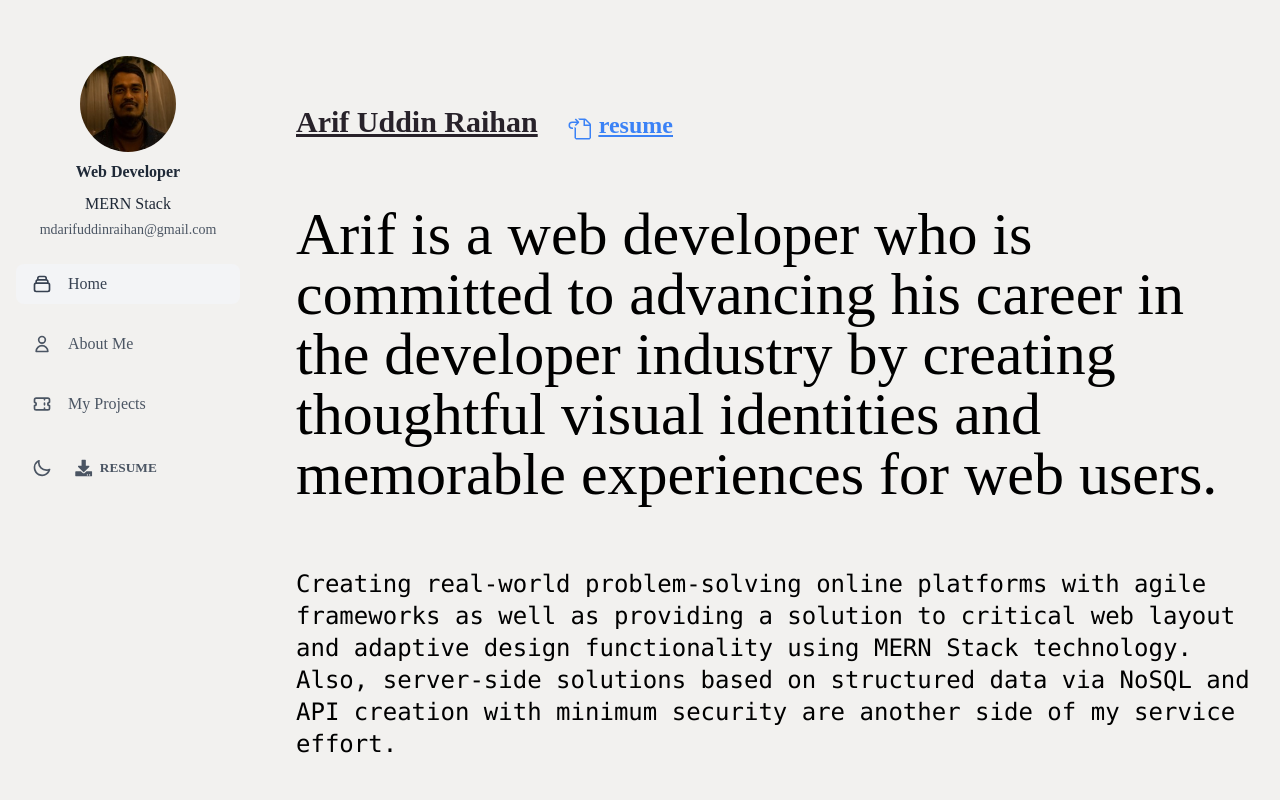
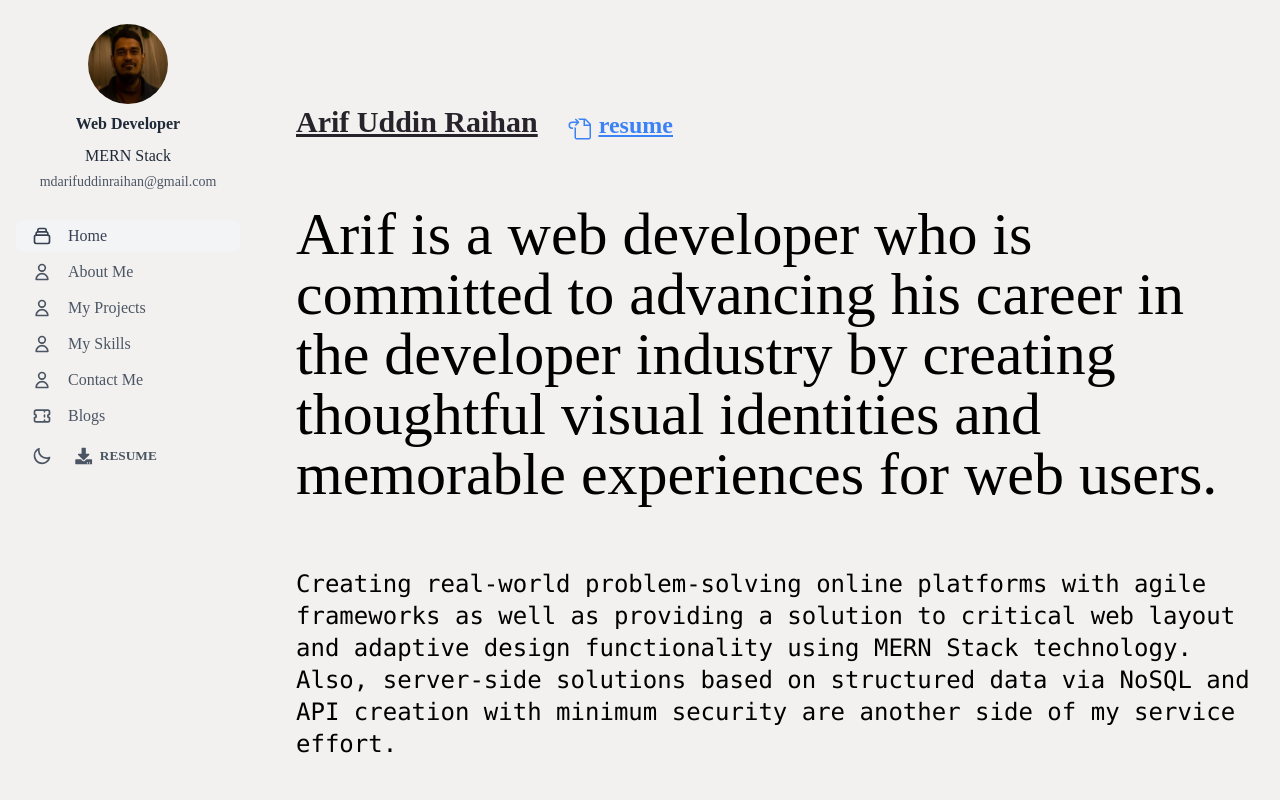
Before and after one commit to arifuddinraihan/arif-portfolio-side-client, a React (Create React App) app: page / in a window 1280 px wide. Shown: the top 800 px of the page. Built offline with nearby package versions, Linux system fonts and the light colour scheme.

Commit message:
added ref for section

```diff
--- /dev/null
+++ b/src/Context/RefProvider.js
@@ -0,0 +1,33 @@
+import React, { createContext, useRef } from 'react';
+
+export const PageContext = createContext()
+
+const RefProvider = ({ children }) => {
+    const contactMe = useRef(null);
+    const aboutMe = useRef(null);
+    const projects = useRef(null);
+    const skills = useRef(null);
+
+    const scrollToSection = (elementRef) => {
+        window.scrollTo({
+            top : elementRef.current.offsetTop,
+            behavior : "smooth"
+        })
+    }
+
+    const refValue = {
+        contactMe,
+        aboutMe,
+        projects,
+        skills,
+        scrollToSection
+    }
+
+    return (
+        <PageContext.Provider value={refValue}>
+            {children}
+        </PageContext.Provider>
+    );
+};
+
+export default RefProvider;
--- a/src/Layout/MainLayout.js
+++ b/src/Layout/MainLayout.js
@@ -1,5 +1,5 @@
 import React from 'react';
-import Homepage from '../Pages/HomePage/Homepage';
+import { Outlet } from 'react-router-dom';
 import Footer from '../Pages/Shared/Footer/Footer';
 import Navbar from '../Pages/Shared/Navbar/Navbar';
 import Sidebar from '../Pages/Shared/Sidebar/Sidebar';
@@ -19,7 +19,7 @@ const MainLayout = () => {
 
                     </div>
                     <div className='grow lg:ml-4'>
-                        <Homepage></Homepage>
+                        <Outlet></Outlet>
                     </div>
                 </div>
                 <div className='z-40'>
--- a/src/Pages/ContactMe/ContactMe.js
+++ b/src/Pages/ContactMe/ContactMe.js
@@ -1,10 +1,12 @@
-import React, { useRef } from 'react';
+import React, { useContext, useRef } from 'react';
 import { FiPhoneCall } from "react-icons/fi";
 import { BsMailbox } from "react-icons/bs";
 import emailjs from '@emailjs/browser';
 import toast from 'react-hot-toast';
+import { PageContext } from '../../Context/RefProvider';
 
 const ContactMe = () => {
+    const { contactMe } = useContext(PageContext)
     const form = useRef();
     const sendEmail = e => {
         e.preventDefault();
@@ -21,7 +23,7 @@ const ContactMe = () => {
     }
 
     return (
-        <div>
+        <div ref={contactMe}>
             <section className="py-16 dark:bg-gray-900 lg:flex">
                 <div className="flex flex-col justify-center w-full p-8 lg:dark:bg-gray-800 lg:px-12 xl:px-32 lg:w-1/2">
                     <h1 className="text-3xl font-semibold text-gray-800 capitalize dark:text-white lg:text-4xl">Let's Talk.</h1>
@@ -42,13 +44,13 @@ const ContactMe = () => {
                         <div className="-mx-2 md:items-center md:flex">
                             <div className="flex-1 px-2">
                                 <label className="block mb-2 text-sm text-gray-600 dark:text-gray-200">Full Name</label>
-                                <input name='user_name'
+                                <input name='user_name' required
                                     type="text" placeholder="John Doe" className="block w-full px-5 py-3 mt-2 text-gray-700 placeholder-gray-400  border border-gray-200 rounded-md dark:placeholder-gray-600 dark:bg-gray-900 dark:text-gray-300 dark:border-gray-700 focus:border-blue-400 dark:focus:border-blue-400 focus:ring-blue-400 focus:outline-none focus:ring focus:ring-opacity-40" />
                             </div>
 
                             <div className="flex-1 px-2 mt-4 md:mt-0">
                                 <label className="block mb-2 text-sm text-gray-600 dark:text-gray-200">Email address</label>
-                                <input name='user_email'
+                                <input name='user_email' required
                                     type="email" placeholder="johndoe@example.com" className="block w-full px-5 py-3 mt-2 text-gray-700 placeholder-gray-400  border border-gray-200 rounded-md dark:placeholder-gray-600 dark:bg-gray-900 dark:text-gray-300 dark:border-gray-700 focus:border-blue-400 dark:focus:border-blue-400 focus:ring-blue-400 focus:outline-none focus:ring focus:ring-opacity-40" />
                             </div>
                         </div>
@@ -56,11 +58,11 @@ const ContactMe = () => {
                         <div className="w-full mt-4">
                             <label className="block mb-2 text-sm text-gray-600 dark:text-gray-200">Message</label>
                             <textarea name='message'
-                                className="block w-full h-32 px-5 py-3 mt-2 text-gray-700 placeholder-gray-400  border border-gray-200 rounded-md md:h-56 dark:placeholder-gray-600 dark:bg-gray-900 dark:text-gray-300 dark:border-gray-700 focus:border-blue-400 dark:focus:border-blue-400 focus:ring-blue-400 focus:outline-none focus:ring focus:ring-opacity-40" placeholder="Message"></textarea>
+                                className="block w-full h-32 px-5 py-3 mt-2 text-gray-700 placeholder-gray-400  border border-gray-200 rounded-md md:h-56 dark:placeholder-gray-600 dark:bg-gray-900 dark:text-gray-300 dark:border-gray-700 focus:border-blue-400 dark:focus:border-blue-400 focus:ring-blue-400 focus:outline-none focus:ring focus:ring-opacity-40" placeholder="Message" required></textarea>
                         </div>
 
                         <input type="submit" value="Get in touch"
-                            className="w-full px-6 py-3 mt-4 text-sm font-medium tracking-wide text-white capitalize transition-colors duration-300 transform bg-primary rounded-md hover:bg-blue-400 focus:outline-none focus:ring focus:ring-blue-300 focus:ring-opacity-50" />
+                            className="w-full px-6 py-3 mt-4 text-sm font-extrabold tracking-wide text-white dark:text-slate-800 capitalize transition-colors duration-300 transform bg-primary rounded-md hover:bg-blue-400 dark:bg-blue-200 focus:outline-none focus:ring focus:ring-blue-300 focus:ring-opacity-50" />
                     </form>
                 </div>
             </section>
--- a/src/Pages/Shared/Footer/Footer.js
+++ b/src/Pages/Shared/Footer/Footer.js
@@ -1,8 +1,12 @@
-import React from 'react';
+import React, { useContext } from 'react';
 import { Link } from 'react-router-dom';
-import { BsLinkedin } from "react-icons/bs";
+import { PageContext } from '../../../Context/RefProvider';
 
 const Footer = () => {
+
+    const { contactMe,
+        aboutMe,
+        scrollToSection } = useContext(PageContext)
     return (
         <div>
             <footer className="flex justify-center px-4 text-gray-800 dark:text-white dark:bg-gray-900">
@@ -14,17 +18,17 @@ const Footer = () => {
                     <hr className="h-px bg-gray-200 border-none my-7 dark:bg-gray-700" />
                     <div className="flex flex-col items-center justify-between md:flex-row">
                         <div>
-                            <Link to={'/'} className="text-2xl lg:text-6xl font-bold text-gray-800 transition-colors duration-300 dark:text-white hover:text-gray-700 dark:hover:text-gray-300 font-mono">
+                            <Link to={'/'} className="text-2xl lg:text-4xl xl:text-6xl font-bold text-gray-800 transition-colors duration-300 dark:text-white hover:text-gray-700 dark:hover:text-gray-300 font-mono">
                                 Arif Raihan
                             </Link>
                         </div>
 
                         <div className="flex mt-4 md:m-0">
                             <div className="-mx-4">
-                                <a href="#" className="px-4 text-sm text-gray-600 transition-colors duration-300 dark:text-gray-200 hover:text-blue-500 dark:hover:text-blue-400 hover:underline">LinkedIn</a>
-                                <a href="#" className="px-4 text-sm text-gray-600 transition-colors duration-300 dark:text-gray-200 hover:text-blue-500 dark:hover:text-blue-400 hover:underline">Github</a>
-                                <a href="#" className="px-4 text-sm text-gray-600 transition-colors duration-300 dark:text-gray-200 hover:text-blue-500 dark:hover:text-blue-400 hover:underline">Blogs</a>
-                                <a href="#" className="px-4 text-sm text-gray-600 transition-colors duration-300 dark:text-gray-200 hover:text-blue-500 dark:hover:text-blue-400 hover:underline">Contact</a>
+                                <a href="https://www.linkedin.com/in/arif-uddin-raihan/" target="_blank" className="px-4 text-sm text-gray-600 transition-colors duration-300 dark:text-gray-200 hover:text-blue-500 dark:hover:text-blue-400 hover:underline">LinkedIn</a>
+                                <a href="https://github.com/arifuddinraihan" target="_blank" className="px-4 text-sm text-gray-600 transition-colors duration-300 dark:text-gray-200 hover:text-blue-500 dark:hover:text-blue-400 hover:underline">Github</a>
+                                <Link to={'/blog'} className="px-4 text-sm text-gray-600 transition-colors duration-300 dark:text-gray-200 hover:text-blue-500 dark:hover:text-blue-400 hover:underline">Blogs</Link>
+                                <Link onClick={() => scrollToSection(contactMe)} className="px-4 text-sm text-gray-600 transition-colors duration-300 dark:text-gray-200 hover:text-blue-500 dark:hover:text-blue-400 hover:underline">Contact</Link>
                             </div>
                         </div>
                     </div>
--- a/src/Pages/Shared/Navbar/Navbar.js
+++ b/src/Pages/Shared/Navbar/Navbar.js
@@ -1,8 +1,9 @@
 import React, { useEffect, useState } from 'react';
+import { Link } from 'react-router-dom';
 import ThemeChange from '../../../Components/ThemeChange/ThemeChange';
 
 const Navbar = () => {
-
+    const from = '/blog'
     return (
         <nav className="shadow dark:bg-gray-800">
             <div className="text-sm md:text-lg container flex items-center justify-center p-6 mx-auto text-gray-600 capitalize dark:text-gray-300">
@@ -14,7 +15,7 @@ const Navbar = () => {
 
                 <a href="#" className="border-b-2 border-transparent hover:text-gray-800 transition-colors duration-300 transform dark:hover:text-gray-200 hover:border-blue-500 mx-1.5 sm:mx-6">Projects</a>
 
-                <a href="#" className="border-b-2 border-transparent hover:text-gray-800 transition-colors duration-300 transform dark:hover:text-gray-200 hover:border-blue-500 mx-1.5 sm:mx-6">Resume</a>
+                <Link to={'/blog'} className="border-b-2 border-transparent hover:text-gray-800 transition-colors duration-300 transform dark:hover:text-gray-200 hover:border-blue-500 mx-1.5 sm:mx-6">Blogs</Link>
 
                 <a href="#" className="border-b-2 border-transparent hover:text-gray-800 transition-colors duration-300 transform dark:hover:text-gray-200 hover:border-blue-500 mx-1.5 sm:mx-6">
                     <ThemeChange></ThemeChange>
--- a/src/Pages/Shared/Sidebar/Sidebar.js
+++ b/src/Pages/Shared/Sidebar/Sidebar.js
@@ -1,8 +1,9 @@
 import React from 'react';
 import profile from '../../../assets/DP.jpg'
 import ThemeChange from '../../../Components/ThemeChange/ThemeChange';
-import { FaEye, FaDownload } from "react-icons/fa";
+import { FaDownload } from "react-icons/fa";
 import resumePdf from '../../../assets/resume_of_arifuddin_mern_web_dev.pdf'
+import { Link } from 'react-router-dom';
 
 const Sidebar = () => {
     const handleDownloadPdf = () => {
@@ -22,10 +23,10 @@ const Sidebar = () => {
 
     return (
         <div>
-            <div className="flex flex-col w-64 px-4 py-8 dark:bg-gray-900 dark:border-gray-700">
+            <div className="flex flex-col w-64 px-4 py-4 bg-transparent">
 
-                <div className="flex flex-col items-center mt-6 -mx-2">
-                    <img className="object-cover w-24 h-24 mx-2 rounded-full" src={profile} alt="avatar" />
+                <div className="flex flex-col items-center mt-2 -mx-2">
+                    <img className="object-cover w-20 h-20 mx-2 rounded-full" src={profile} alt="avatar" />
                     <h4 className="mx-2 mt-2 font-bold text-gray-800 dark:text-gray-200">Web Developer</h4>
                     <h4 className="mx-2 mt-2 font-medium text-gray-800 dark:text-gray-200">MERN Stack</h4>
                     <p className="mx-2 mt-1 text-sm font-medium text-gray-600 dark:text-gray-400">mdarifuddinraihan@gmail.com</p>
@@ -33,31 +34,55 @@ const Sidebar = () => {
 
                 <div className="flex flex-col justify-between flex-1 mt-6">
                     <nav>
-                        <a className="flex items-center px-4 py-2 text-gray-700 bg-gray-100 rounded-lg dark:bg-gray-800 dark:text-gray-200" href="#">
+                        <Link to={'/'} className="flex items-center px-4 py-1 my-1 text-gray-700 bg-gray-100 rounded-lg dark:bg-gray-800 dark:text-gray-200" href="#">
                             <svg className="w-5 h-5" viewBox="0 0 24 24" fill="none" xmlns="http://www.w3.org/2000/svg">
                                 <path d="M19 11H5M19 11C20.1046 11 21 11.8954 21 13V19C21 20.1046 20.1046 21 19 21H5C3.89543 21 3 20.1046 3 19V13C3 11.8954 3.89543 11 5 11M19 11V9C19 7.89543 18.1046 7 17 7M5 11V9C5 7.89543 5.89543 7 7 7M7 7V5C7 3.89543 7.89543 3 9 3H15C16.1046 3 17 3.89543 17 5V7M7 7H17" stroke="currentColor" strokeWidth="2" strokeLinecap="round" strokeLinejoin="round" />
                             </svg>
 
                             <span className="mx-4 font-medium">Home</span>
-                        </a>
+                        </Link>
 
-                        <a className="flex items-center px-4 py-2 mt-5 text-gray-600 transition-colors duration-300 transform rounded-lg dark:text-gray-400 hover:bg-gray-100 dark:hover:bg-gray-800 dark:hover:text-gray-200 hover:text-gray-700" href="#">
+                        <Link className="flex items-center px-4 py-1 my-1 text-gray-600 transition-colors duration-300 transform rounded-lg dark:text-gray-400 hover:bg-gray-100 dark:hover:bg-gray-800 dark:hover:text-gray-200 hover:text-gray-700" href="#">
                             <svg className="w-5 h-5" viewBox="0 0 24 24" fill="none" xmlns="http://www.w3.org/2000/svg">
                                 <path d="M16 7C16 9.20914 14.2091 11 12 11C9.79086 11 8 9.20914 8 7C8 4.79086 9.79086 3 12 3C14.2091 3 16 4.79086 16 7Z" stroke="currentColor" strokeWidth="2" strokeLinecap="round" strokeLinejoin="round" />
                                 <path d="M12 14C8.13401 14 5 17.134 5 21H19C19 17.134 15.866 14 12 14Z" stroke="currentColor" strokeWidth="2" strokeLinecap="round" strokeLinejoin="round" />
                             </svg>
 
                             <span className="mx-4 font-medium">About Me</span>
-                        </a>
+                        </Link>
+                        <Link className="flex items-center px-4 py-1 my-1 text-gray-600 transition-colors duration-300 transform rounded-lg dark:text-gray-400 hover:bg-gray-100 dark:hover:bg-gray-800 dark:hover:text-gray-200 hover:text-gray-700" href="#">
+                            <svg className="w-5 h-5" viewBox="0 0 24 24" fill="none" xmlns="http://www.w3.org/2000/svg">
+                                <path d="M16 7C16 9.20914 14.2091 11 12 11C9.79086 11 8 9.20914 8 7C8 4.79086 9.79086 3 12 3C14.2091 3 16 4.79086 16 7Z" stroke="currentColor" strokeWidth="2" strokeLinecap="round" strokeLinejoin="round" />
+                                <path d="M12 14C8.13401 14 5 17.134 5 21H19C19 17.134 15.866 14 12 14Z" stroke="currentColor" strokeWidth="2" strokeLinecap="round" strokeLinejoin="round" />
+                            </svg>
 
-                        <a className="flex items-center px-4 py-2 mt-5 text-gray-600 transition-colors duration-300 transform rounded-lg dark:text-gray-400 hover:bg-gray-100 dark:hover:bg-gray-800 dark:hover:text-gray-200 hover:text-gray-700" href="#">
+                            <span className="mx-4 font-medium">My Projects</span>
+                        </Link>
+                        <Link className="flex items-center px-4 py-1 my-1 text-gray-600 transition-colors duration-300 transform rounded-lg dark:text-gray-400 hover:bg-gray-100 dark:hover:bg-gray-800 dark:hover:text-gray-200 hover:text-gray-700" href="#">
+                            <svg className="w-5 h-5" viewBox="0 0 24 24" fill="none" xmlns="http://www.w3.org/2000/svg">
+                                <path d="M16 7C16 9.20914 14.2091 11 12 11C9.79086 11 8 9.20914 8 7C8 4.79086 9.79086 3 12 3C14.2091 3 16 4.79086 16 7Z" stroke="currentColor" strokeWidth="2" strokeLinecap="round" strokeLinejoin="round" />
+                                <path d="M12 14C8.13401 14 5 17.134 5 21H19C19 17.134 15.866 14 12 14Z" stroke="currentColor" strokeWidth="2" strokeLinecap="round" strokeLinejoin="round" />
+                            </svg>
+
+                            <span className="mx-4 font-medium">My Skills</span>
+                        </Link>
+                        <Link className="flex items-center px-4 py-1 my-1 text-gray-600 transition-colors duration-300 transform rounded-lg dark:text-gray-400 hover:bg-gray-100 dark:hover:bg-gray-800 dark:hover:text-gray-200 hover:text-gray-700" href="#">
+                            <svg className="w-5 h-5" viewBox="0 0 24 24" fill="none" xmlns="http://www.w3.org/2000/svg">
+                                <path d="M16 7C16 9.20914 14.2091 11 12 11C9.79086 11 8 9.20914 8 7C8 4.79086 9.79086 3 12 3C14.2091 3 16 4.79086 16 7Z" stroke="currentColor" strokeWidth="2" strokeLinecap="round" strokeLinejoin="round" />
+                                <path d="M12 14C8.13401 14 5 17.134 5 21H19C19 17.134 15.866 14 12 14Z" stroke="currentColor" strokeWidth="2" strokeLinecap="round" strokeLinejoin="round" />
+                            </svg>
+
+                            <span className="mx-4 font-medium">Contact Me</span>
+                        </Link>
+
+                        <Link to={'/blog'} className="flex items-center px-4 py-1 my-1 text-gray-600 transition-colors duration-300 transform rounded-lg dark:text-gray-400 hover:bg-gray-100 dark:hover:bg-gray-800 dark:hover:text-gray-200 hover:text-gray-700" href="#">
                             <svg className="w-5 h-5" viewBox="0 0 24 24" fill="none" xmlns="http://www.w3.org/2000/svg">
                                 <path d="M15 5V7M15 11V13M15 17V19M5 5C3.89543 5 3 5.89543 3 7V10C4.10457 10 5 10.8954 5 12C5 13.1046 4.10457 14 3 14V17C3 18.1046 3.89543 19 5 19H19C20.1046 19 21 18.1046 21 17V14C19.8954 14 19 13.1046 19 12C19 10.8954 19.8954 10 21 10V7C21 5.89543 20.1046 5 19 5H5Z" stroke="currentColor" strokeWidth="2" strokeLinecap="round" strokeLinejoin="round" />
                             </svg>
 
-                            <span className="mx-4 font-medium">My Projects</span>
-                        </a>
-                        <div className="flex flex-row px-4 py-2 mt-5 text-gray-600 transition-colors duration-300 transform dark:text-gray-400 dark:hover:text-gray-200 hover:text-gray-700">
+                            <span className="mx-4 font-medium">Blogs</span>
+                        </Link>
+                        <div className="flex flex-row px-4 py-1 my-1 text-gray-600 transition-colors duration-300 transform dark:text-gray-400 dark:hover:text-gray-200 hover:text-gray-700">
                             <ThemeChange></ThemeChange>
 
                             <button onClick={handleDownloadPdf}
--- a/src/index.js
+++ b/src/index.js
@@ -4,14 +4,17 @@ import './index.css';
 import App from './App';
 import reportWebVitals from './reportWebVitals';
 import { Toaster } from 'react-hot-toast';
+import RefProvider from './Context/RefProvider';
 
 const root = ReactDOM.createRoot(document.getElementById('root'));
 root.render(
   <React.StrictMode>
-    <Toaster
-      position="top-center"
-      reverseOrder={false}></Toaster>
-    <App />
+    <RefProvider>
+      <Toaster
+        position="top-center"
+        reverseOrder={false}></Toaster>
+      <App />
+    </RefProvider>
   </React.StrictMode>
 );
 
```
Also changed, not shown: src/Pages/Blog/Blog.js (added, +17 -0 lines), src/Routes/MainRoute/MainRoute.js (+12 -0 lines).
